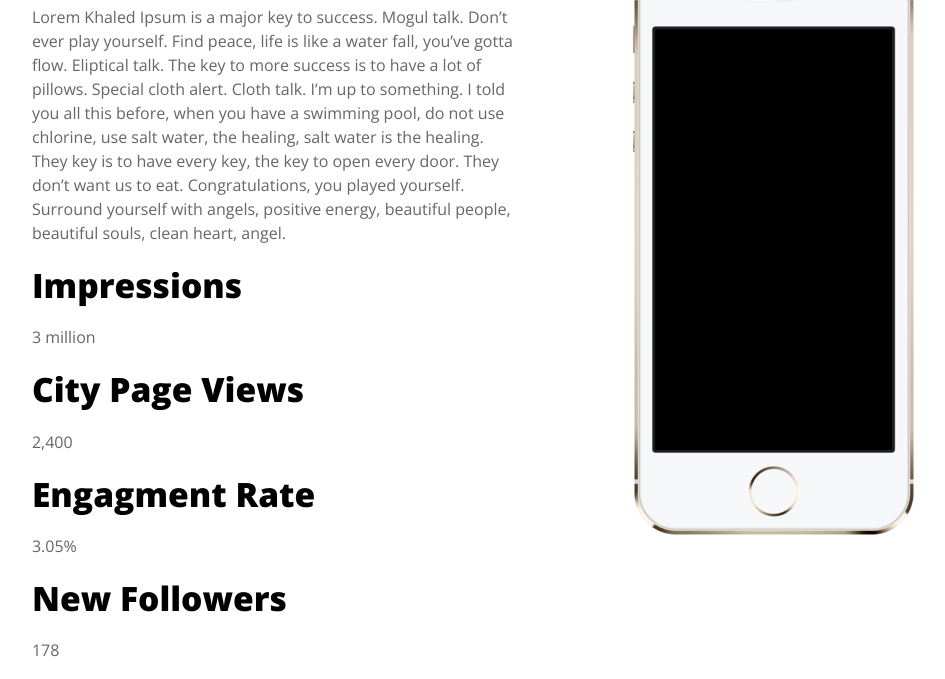
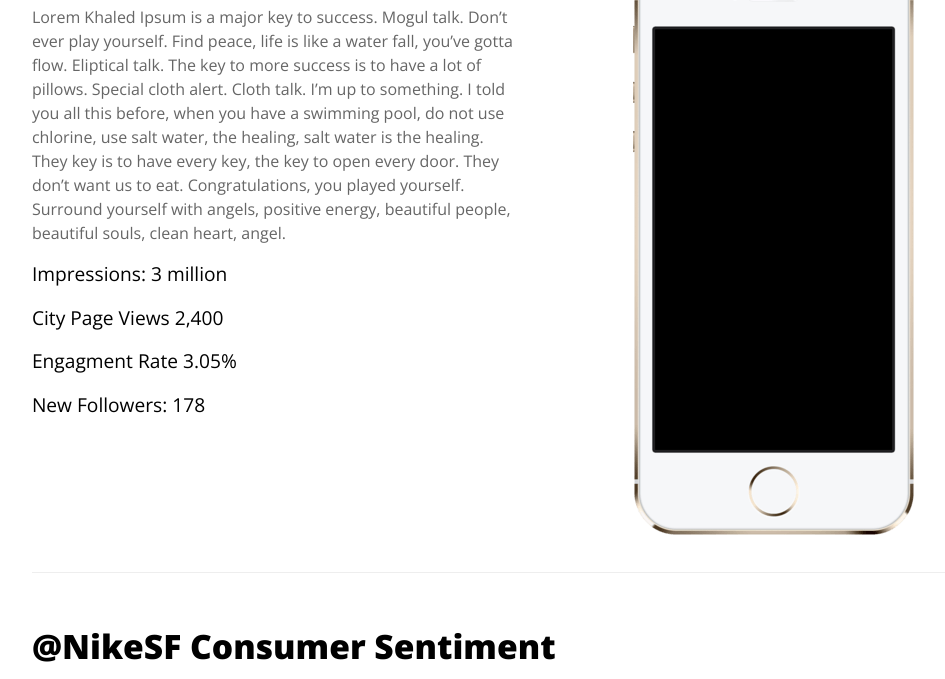
Before and after one commit to PHironaka/bream, a Jekyll site: the page built from _la/nike-jordan-air-hangar.markdown, in a window 1280 px wide and 900 px high, scrolled down 604 px, cut to the strip 0-679 px from the top of the window. Shown: the whole strip, without its empty margins (105-1050 px from the left). Built offline with Jekyll 4.4.1, drawn with Linux system fonts in a browser that asks for light colours; a script that is not in the unit is left out.

Commit message:
updated city and post layouts

```diff
--- a/_layouts/city.html
+++ b/_layouts/city.html
@@ -10,14 +10,14 @@ layout: default
 <h1> LA </h1>
   {% for la in site.la %}
       <section>
-          <h1><a href="{{ la.url }}">{{ la.title }}</a></h1>
+          <a href="{{ la.url }}">{{ la.title }}</a>
       </section>
     {% endfor %}
 
     <h1> SF </h1>
       {% for sf in site.sf %}
           <section>
-              <h1><a href="{{ sf.url }}">{{ sf.title }}</a></h1>
+              <a href="{{ sf.url }}">{{ sf.title }}</a>
           </section>
         {% endfor %}
   </div>
--- a/_layouts/post.html
+++ b/_layouts/post.html
@@ -23,17 +23,13 @@ layout: default
 
 
     <div class="event-engagement">
-      <h1>Impressions</h1>
-      <p>{{ page.impressions }}</p>
+      <h3>Impressions: <span>{{ page.impressions }}</span></h3>
 
-      <h1>City Page Views</h1>
-      <p>{{ page.views }}</p>
+      <h3>City Page Views <span>{{ page.views }} </span></h3>
 
-      <h1>Engagment Rate</h1>
-      <p>{{ page.engagement }}</p>
+      <h3>Engagment Rate  <span>{{ page.engagement }}</span> </h3>
 
-      <h1>New Followers </h1>
-      <p>{{ page.new-followers }}</p>
+      <h3>New Followers: <span> {{ page.new-followers }}</span></h3>
 
     </div>
       </div>
```
